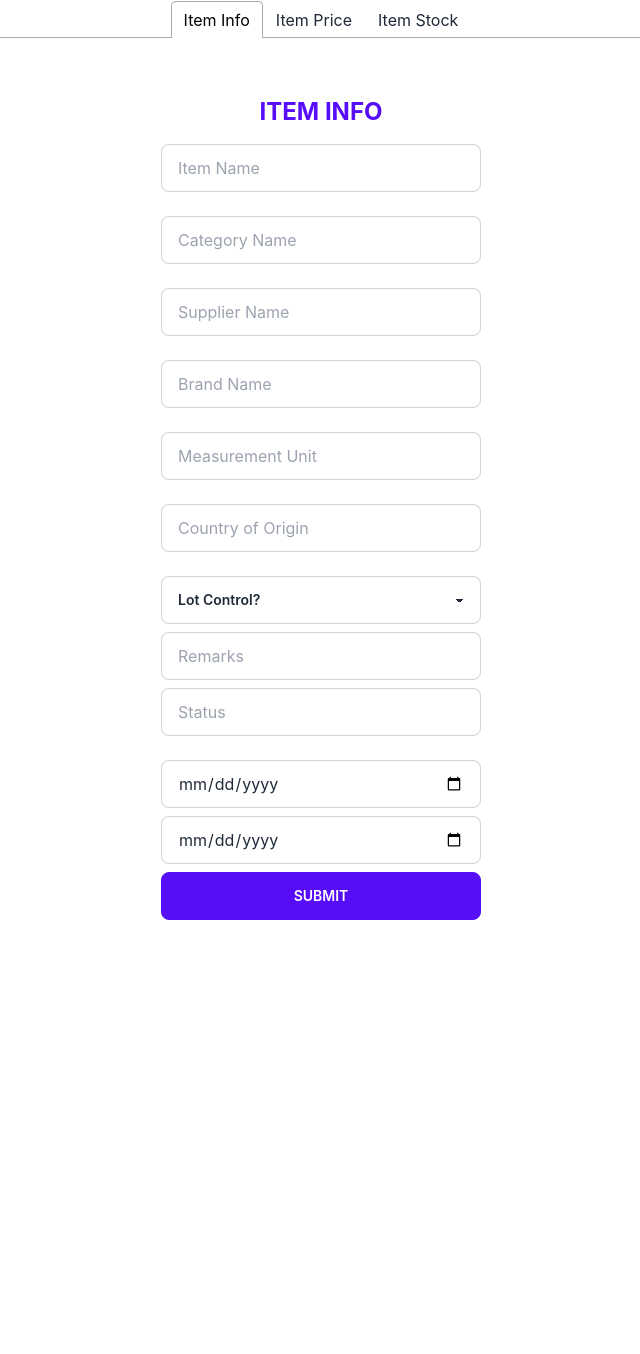
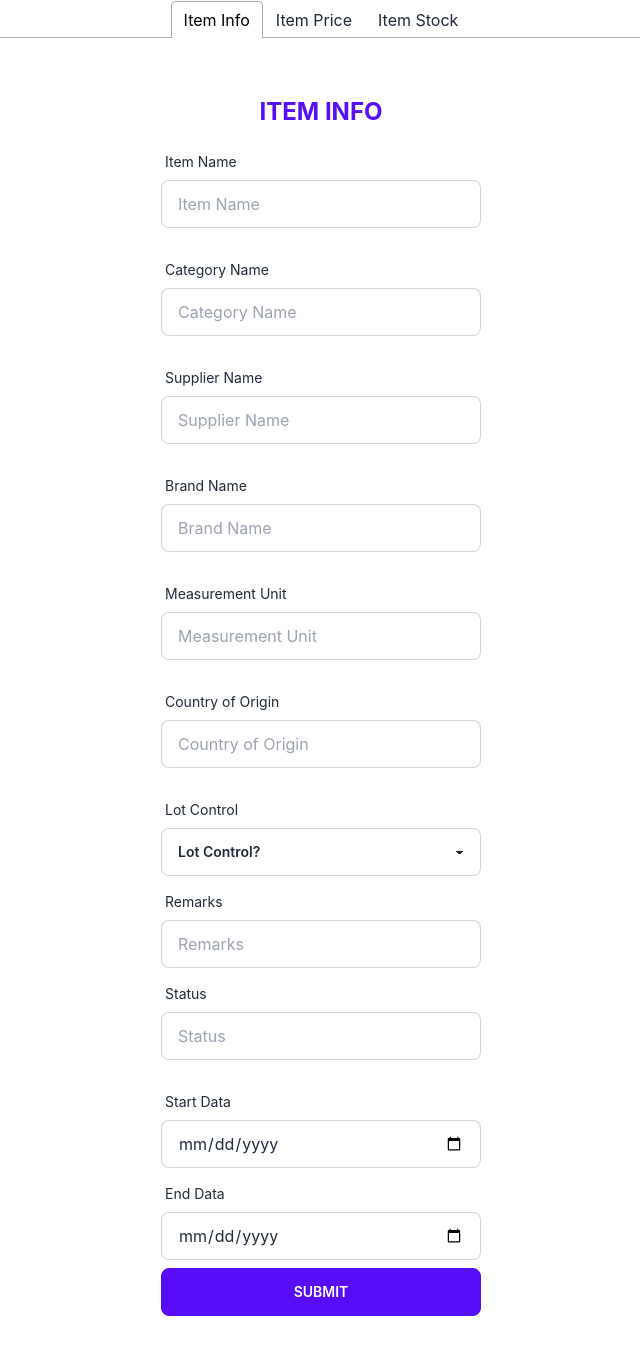
Before and after one commit to md-najmul-haque/medical-store-software, a React (Create React App) app: page / in a window 1280 px wide. Shown: the top 1354 px of the page, without its empty margins (319-959 px from the left). Before the commit the page ends 968 px from the top, so only its background shows below. Built offline with nearby package versions, Linux system fonts and the light colour scheme.

Commit message:
item info form label added

```diff
--- a/src/components/ItemInfo.js
+++ b/src/components/ItemInfo.js
@@ -15,6 +15,9 @@ const ItemInfo = () => {
 
                     <form className='gap-1' onSubmit={handleSubmit(onSubmit)}>
                         <div className="form-control w-full max-w-xs mb-2">
+                            <label className="label">
+                                <span className="label-text">Item Name</span>
+                            </label>
                             <input
                                 type="text"
                                 placeholder="Item Name"
@@ -26,11 +29,14 @@ const ItemInfo = () => {
                                     }
                                 })} />
                             <label className="label">
-                                {errors.itemName?.type === 'required' && <span className="label-text-alt text-red-500">{errors.ItemName.message}</span>}
+                                {errors.itemName?.type === 'required' && <span className="label-text-alt text-red-500">{errors.itemName.message}</span>}
                             </label>
                         </div>
 
                         <div className="form-control w-full max-w-xs mb-2">
+                            <label className="label">
+                                <span className="label-text">Category Name</span>
+                            </label>
                             <input
                                 type="text"
                                 placeholder="Category Name"
@@ -47,6 +53,9 @@ const ItemInfo = () => {
                         </div>
 
                         <div className="form-control w-full max-w-xs mb-2">
+                            <label className="label">
+                                <span className="label-text">Supplier Name</span>
+                            </label>
                             <input
                                 type="text"
                                 placeholder="Supplier Name"
@@ -63,6 +72,9 @@ const ItemInfo = () => {
                         </div>
 
                         <div className="form-control w-full max-w-xs mb-2">
+                            <label className="label">
+                                <span className="label-text">Brand Name</span>
+                            </label>
                             <input
                                 type="text"
                                 placeholder="Brand Name"
@@ -79,6 +91,9 @@ const ItemInfo = () => {
                         </div>
 
                         <div className="form-control w-full max-w-xs mb-2">
+                            <label className="label">
+                                <span className="label-text">Measurement Unit</span>
+                            </label>
                             <input
                                 type="text"
                                 placeholder="Measurement Unit"
@@ -95,6 +110,9 @@ const ItemInfo = () => {
                         </div>
 
                         <div className="form-control w-full max-w-xs mb-2">
+                            <label className="label">
+                                <span className="label-text">Country of Origin</span>
+                            </label>
                             <input
                                 type="text"
                                 placeholder="Country of Origin"
@@ -111,6 +129,9 @@ const ItemInfo = () => {
                         </div>
 
                         <div className="form-control w-full max-w-xs mb-2">
+                            <label className="label">
+                                <span className="label-text">Lot Control</span>
+                            </label>
                             <select className="select select-bordered w-full max-w-xs" {...register("lotControl")}>
                                 <option disabled selected>Lot Control?</option>
                                 <option>Yes</option>
@@ -120,6 +141,9 @@ const ItemInfo = () => {
 
 
                         <div className="form-control w-full max-w-xs mb-2">
+                            <label className="label">
+                                <span className="label-text">Remarks</span>
+                            </label>
                             <input
                                 type="text"
                                 placeholder="Remarks"
@@ -129,6 +153,9 @@ const ItemInfo = () => {
 
 
                         <div className="form-control w-full max-w-xs mb-2">
+                            <label className="label">
+                                <span className="label-text">Status</span>
+                            </label>
                             <input
                                 type="text"
                                 placeholder="Status"
@@ -146,6 +173,9 @@ const ItemInfo = () => {
 
 
                         <div className="form-control w-full max-w-xs mb-2">
+                            <label className="label">
+                                <span className="label-text">Start Data</span>
+                            </label>
                             <input
                                 type="date"
                                 placeholder="Start Date"
@@ -157,6 +187,9 @@ const ItemInfo = () => {
                         </div>
 
                         <div className="form-control w-full max-w-xs mb-2">
+                            <label className="label">
+                                <span className="label-text">End Data</span>
+                            </label>
                             <input
                                 type="date"
                                 placeholder="End Date"
@@ -166,8 +199,6 @@ const ItemInfo = () => {
                                 })}
                             />
                         </div>
-
-
 
                         <input type="submit" className="btn w-full btn-primary text-white max-w-xs" value='Submit' />
 
```
